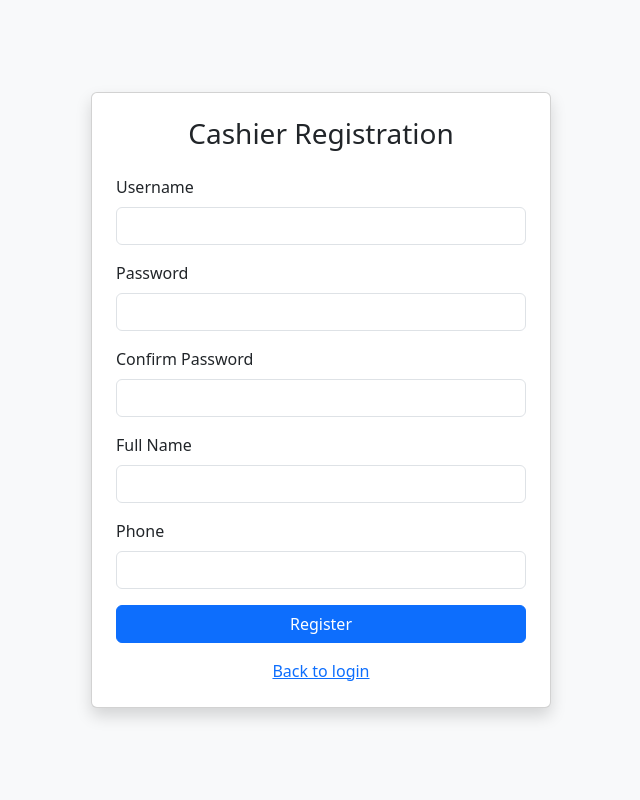
After one commit to Moyudahu-dot/supermarket_system, a Flask app: page /register in a window 1280 px wide. The commit adds this page. Shown: the whole page, without its empty margins (319-959 px from the left). Run offline with Flask 3, Linux system fonts and the light colour scheme.

Commit message:
Add authentication security controls

```diff
--- a/app.py
+++ b/app.py
@@ -24,12 +24,23 @@ from services.sales_service import (
     get_my_orders,
     get_order_details
 )
-from services.auth_service import check_login
+from services.auth_service import (
+    check_login,
+    generate_captcha_code,
+    get_login_risk,
+    register_login_failure,
+)
 from services.audit_service import add_audit_log,get_audit_logs
 from flask import Flask, render_template, request, redirect, flash, session, jsonify
+from datetime import timedelta
 
 app = Flask(__name__)
 app.secret_key = "supermarket_secret_key"
+app.config.update(
+    SESSION_COOKIE_HTTPONLY=True,
+    SESSION_COOKIE_SAMESITE="Lax",
+    PERMANENT_SESSION_LIFETIME=timedelta(minutes=30),
+)
 def login_required():
     return 'user_id' in session
 
@@ -46,21 +57,38 @@ def index():
 @app.route("/login", methods=["GET", "POST"])
 def login():
     if request.method == "POST":
-        username = request.form.get("username").strip()
-        password = request.form.get("password").strip()
+        username = (request.form.get("username") or "").strip()
+        password = (request.form.get("password") or "").strip()
+        captcha = (request.form.get("captcha") or "").strip()
+
+        risk = get_login_risk(username)
+        if risk["locked_until"]:
+            flash("Too many failed attempts. Please try again later.")
+            return redirect("/login")
+
+        if risk["requires_captcha"] and captcha != session.get("login_captcha"):
+            session["login_captcha"] = generate_captcha_code()
+            flash("Please enter the correct verification code.")
+            return redirect("/login")
 
         user = check_login(username, password)
 
         if user is None:
+            risk = register_login_failure(username)
+            if risk["requires_captcha"]:
+                session["login_captcha"] = generate_captcha_code()
             flash("Incorrect username or password.")
             return redirect("/login")
 
         user_id, username, role, status = user
 
         if status != "active":
+            register_login_failure(username)
             flash("This account is inactive.")
             return redirect("/login")
 
+        session.clear()
+        session.permanent = True
         session["user_id"] = user_id
         session["username"] = username
         session["role"] = role
@@ -85,13 +113,48 @@ def login():
             flash("Unknown role.")
             return redirect("/login")
 
-    return render_template("login.html")
+    captcha_code = session.get("login_captcha")
+    return render_template("login.html", captcha_code=captcha_code)
 
 
 @app.route("/logout")
 def logout():
+    if "user_id" in session:
+        add_audit_log(
+            session.get("user_id"),
+            session.get("username"),
+            session.get("role"),
+            "LOGOUT",
+            "users",
+            session.get("user_id"),
+            f"User {session.get('username')} logged out"
+        )
     session.clear()
     return redirect("/login")
+
+
+@app.route("/register", methods=["GET", "POST"])
+def register():
+    if request.method == "POST":
+        username = (request.form.get("username") or "").strip()
+        password = (request.form.get("password") or "").strip()
+        confirm_password = (request.form.get("confirm_password") or "").strip()
+        full_name = (request.form.get("full_name") or "").strip()
+        phone = (request.form.get("phone") or "").strip()
+
+        if not username or not password:
+            flash("Username and password are required.")
+            return redirect("/register")
+
+        if password != confirm_password:
+            flash("Passwords do not match.")
+            return redirect("/register")
+
+        add_user(username, password, "cashier", full_name, phone)
+        flash("Registration successful. Please log in.")
+        return redirect("/login")
+
+    return render_template("register.html")
 
 @app.route("/products")
 def products():
@@ -248,14 +311,17 @@ def add_batch_route():
     return redirect("/products")
 @app.route("/users")
 def users():
-    user_list = get_all_users()
     if not role_required('admin'):
         return redirect('/login')
+    user_list = get_all_users()
     return render_template("users.html", users=user_list)
 
 
 @app.route("/users/add", methods=["POST"])
 def add_user_route():
+    if not role_required('admin'):
+        return redirect('/login')
+
     username = request.form.get("username")
     password = request.form.get("password")
     role = request.form.get("role")
@@ -269,6 +335,9 @@ def add_user_route():
 
 @app.route("/users/update", methods=["POST"])
 def update_user_route():
+    if not role_required('admin'):
+        return redirect('/login')
+
     user_id = request.form.get("user_id")
     role = request.form.get("role")
     status = request.form.get("status")
@@ -280,6 +349,9 @@ def update_user_route():
 
 @app.route("/users/delete/<int:user_id>")
 def delete_user_route(user_id):
+    if not role_required('admin'):
+        return redirect('/login')
+
     delete_user(user_id)
     return redirect("/users")
 
--- a/services/auth_service.py
+++ b/services/auth_service.py
@@ -1,7 +1,91 @@
+from datetime import datetime, timedelta, timezone
+from secrets import randbelow
+
 from werkzeug.security import check_password_hash, generate_password_hash
+
 from db import get_connection
 
+# 使用带盐的 SHA-256 派生算法保存密码，避免明文密码落库。
+PASSWORD_HASH_METHOD = "pbkdf2:sha256"
+PASSWORD_SALT_LENGTH = 16
+
+MAX_LOGIN_FAILURES = 5
+CAPTCHA_AFTER_FAILURES = 3
+LOCKOUT_MINUTES = 5
+
+# 简单风控状态：按用户名统计失败次数。进程重启后会清空；生产环境可迁移到数据库/Redis。
+_login_risk_state = {}
+
+
+def hash_password(password):
+    return generate_password_hash(
+        password,
+        method=PASSWORD_HASH_METHOD,
+        salt_length=PASSWORD_SALT_LENGTH,
+    )
+
+
+def is_password_hash(value):
+    if not value:
+        return False
+    return value.startswith(("pbkdf2:", "scrypt:", "bcrypt$", "$2a$", "$2b$", "$2y$"))
+
+
+def verify_password(stored_password, candidate_password):
+    if is_password_hash(stored_password):
+        return check_password_hash(stored_password, candidate_password)
+    return stored_password == candidate_password
+
+
+def get_utc_now():
+    return datetime.now(timezone.utc)
+
+
+def _normalize_username(username):
+    return (username or "").strip().lower()
+
+
+def get_login_risk(username):
+    key = _normalize_username(username)
+    state = _login_risk_state.get(key, {})
+    locked_until = state.get("locked_until")
+
+    if locked_until and locked_until <= get_utc_now():
+        _login_risk_state.pop(key, None)
+        return {"failed_count": 0, "locked_until": None, "requires_captcha": False}
+
+    failed_count = state.get("failed_count", 0)
+    return {
+        "failed_count": failed_count,
+        "locked_until": locked_until,
+        "requires_captcha": failed_count >= CAPTCHA_AFTER_FAILURES,
+    }
+
+
+def register_login_failure(username):
+    key = _normalize_username(username)
+    state = _login_risk_state.setdefault(key, {"failed_count": 0, "locked_until": None})
+    state["failed_count"] = state.get("failed_count", 0) + 1
+
+    if state["failed_count"] >= MAX_LOGIN_FAILURES:
+        state["locked_until"] = get_utc_now() + timedelta(minutes=LOCKOUT_MINUTES)
+
+    return get_login_risk(username)
+
+
+def clear_login_failures(username):
+    _login_risk_state.pop(_normalize_username(username), None)
+
+
+def generate_captcha_code():
+    return f"{randbelow(9000) + 1000}"
+
+
 def check_login(username, password):
+    risk = get_login_risk(username)
+    if risk["locked_until"]:
+        return None
+
     conn = get_connection()
     cur = conn.cursor()
 
@@ -20,24 +104,22 @@ def check_login(username, password):
 
     user_id, username, stored_password, role, status = user
 
-    # 兼容旧的明文密码
-    if stored_password == password:
-        hashed_password = generate_password_hash(password)
+    if not verify_password(stored_password, password):
+        cur.close()
+        conn.close()
+        return None
 
+    if not is_password_hash(stored_password):
         cur.execute("""
             UPDATE users
             SET password = %s
             WHERE user_id = %s;
-        """, (hashed_password, user_id))
+        """, (hash_password(password), user_id))
 
         conn.commit()
-
-    elif not check_password_hash(stored_password, password):
-        cur.close()
-        conn.close()
-        return None
 
     cur.close()
     conn.close()
 
+    clear_login_failures(username)
     return user_id, username, role, status
--- /dev/null
+++ b/templates/register.html
@@ -0,0 +1,68 @@
+<!DOCTYPE html>
+<html lang="en">
+<head>
+    <meta charset="UTF-8">
+    <title>Register - Supermarket Management System</title>
+
+    <link href="https://cdn.jsdelivr.net/npm/bootstrap@5.3.3/dist/css/bootstrap.min.css" rel="stylesheet">
+</head>
+
+<body class="bg-light">
+
+<div class="container d-flex justify-content-center align-items-center" style="height: 100vh;">
+
+    <div class="card shadow" style="width: 460px;">
+        <div class="card-body p-4">
+
+            <h3 class="text-center mb-4">Cashier Registration</h3>
+
+            {% with messages = get_flashed_messages() %}
+            {% if messages %}
+            <div class="alert alert-danger">
+                {{ messages[0] }}
+            </div>
+            {% endif %}
+            {% endwith %}
+
+            <form method="post" action="/register">
+                <div class="mb-3">
+                    <label class="form-label">Username</label>
+                    <input type="text" name="username" class="form-control" required>
+                </div>
+
+                <div class="mb-3">
+                    <label class="form-label">Password</label>
+                    <input type="password" name="password" class="form-control" required>
+                </div>
+
+                <div class="mb-3">
+                    <label class="form-label">Confirm Password</label>
+                    <input type="password" name="confirm_password" class="form-control" required>
+                </div>
+
+                <div class="mb-3">
+                    <label class="form-label">Full Name</label>
+                    <input type="text" name="full_name" class="form-control">
+                </div>
+
+                <div class="mb-3">
+                    <label class="form-label">Phone</label>
+                    <input type="text" name="phone" class="form-control">
+                </div>
+
+                <button type="submit" class="btn btn-primary w-100">
+                    Register
+                </button>
+
+                <div class="text-center mt-3">
+                    <a href="/login">Back to login</a>
+                </div>
+            </form>
+
+        </div>
+    </div>
+
+</div>
+
+</body>
+</html>
```
Also changed, not shown: docs/identity_auth_security.md (added, +106 -0 lines), services/user_service.py (+4 -6 lines), templates/login.html (+18 -0 lines).
